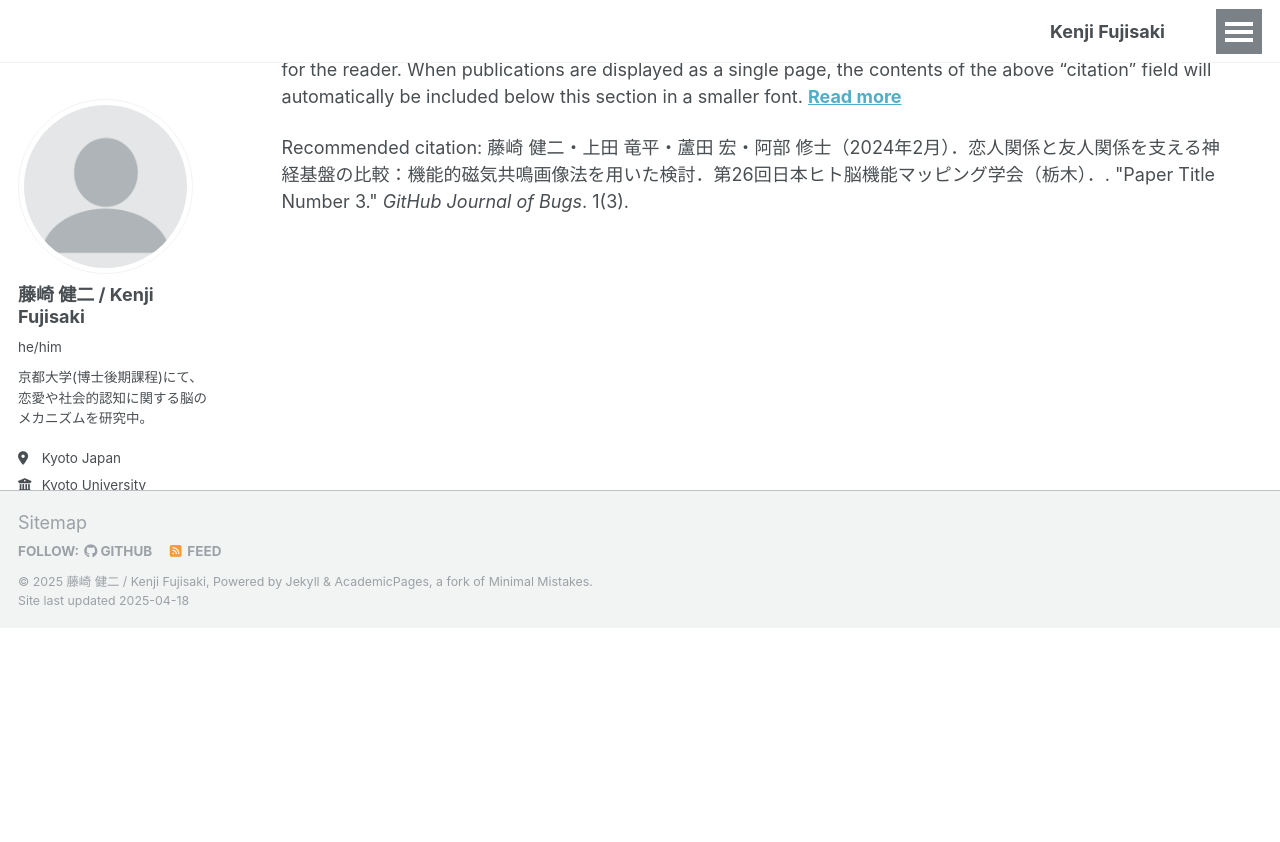
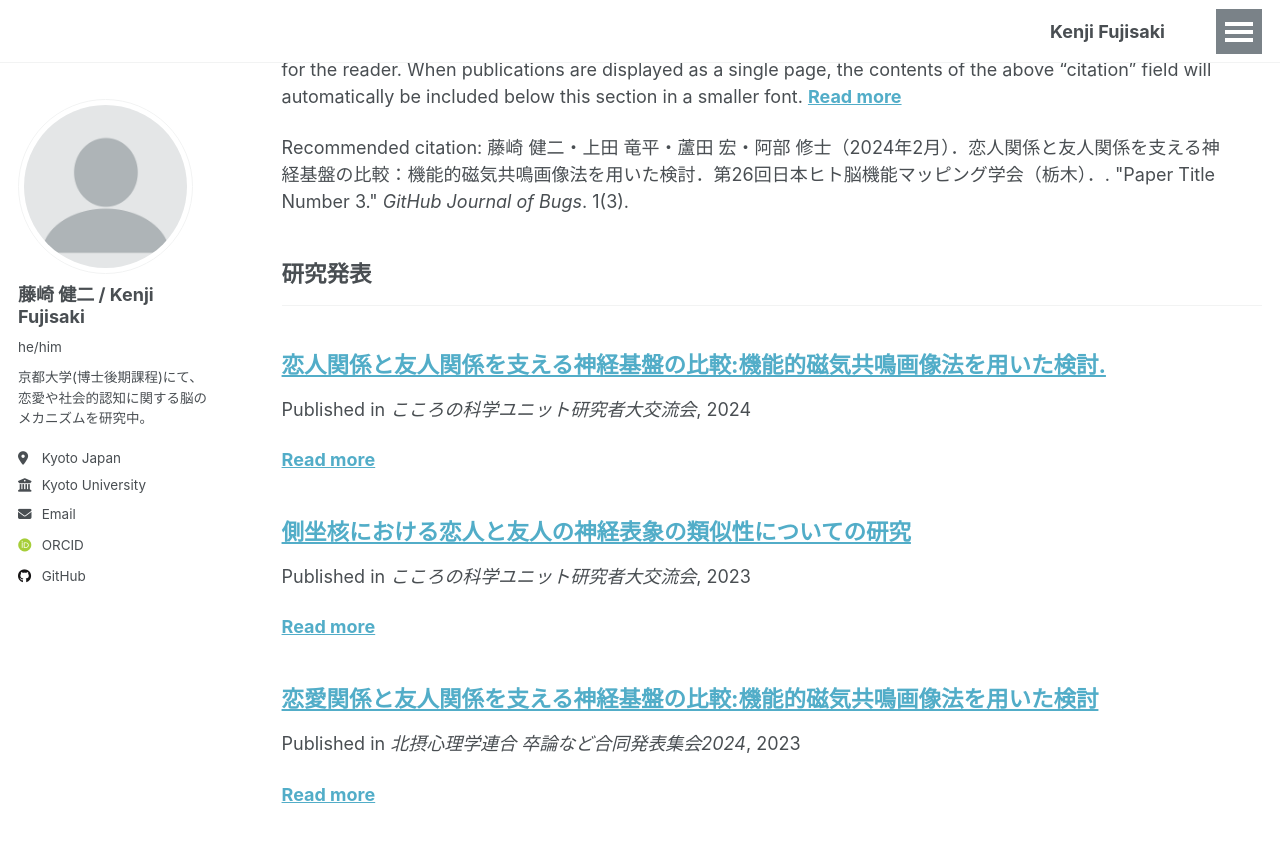
Before and after one commit to kenjifujisaki-research/kenjifujisaki-research.github.io, a Jekyll site: the page built from _pages/publications.html, in a window 1280 px wide and 900 px high, scrolled down 682 px. Shown: the top 842 px of the window. Built offline with Jekyll 4.4.1, drawn with Linux system fonts in a browser that asks for light colours; some web fonts are replaced; before the commit the page ends 1310 px from its top, so only the background shows below that; part of the change alters nothing that is shown.

```diff
--- a/_config.yml
+++ b/_config.yml
@@ -83,7 +83,7 @@ publication_category:
     title: '論文'
   conferences:
     title: '学会'
-  preseantations:
+  presentations:
     title: '研究発表'
   others:
     title: 'その他'
```
